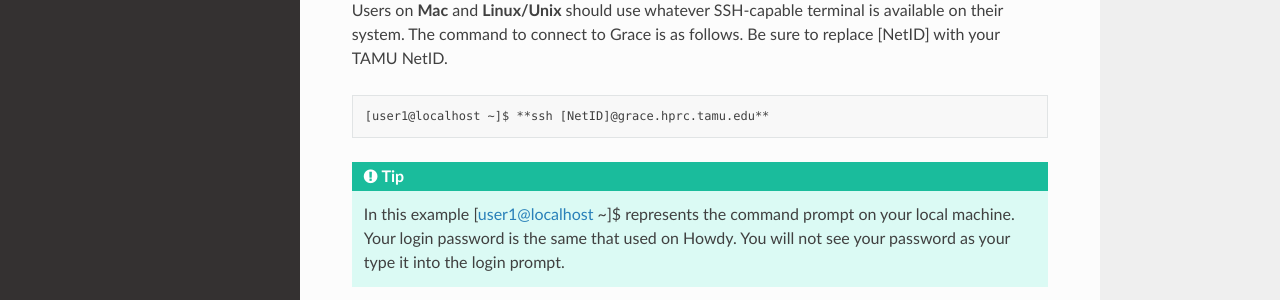
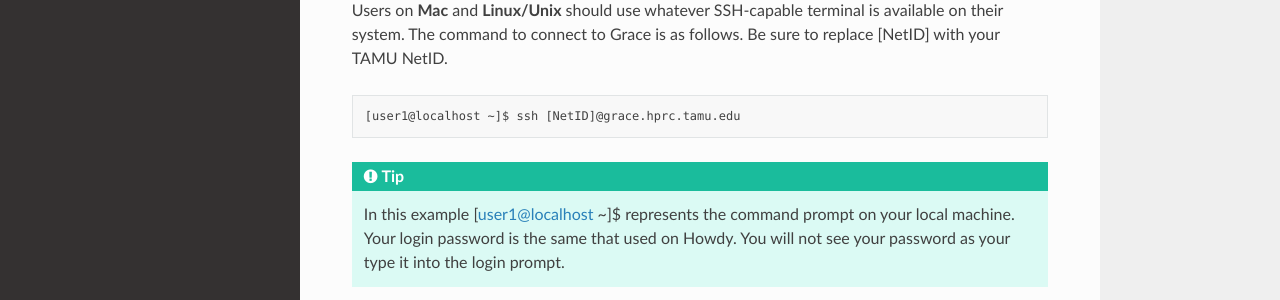
Before and after one commit to EmmanuelDej/rtd-tutorial, a Sphinx documentation site: the page built from docs/grace.rst, in a window 1280 px wide and 1359 px high. Shown: the part 737-1037 px from the top of the window. Built offline with Sphinx 7.4.7 and the Read the Docs theme 2.0.0, drawn with Linux system fonts in a browser that asks for light colours; pages that are not in the unit, such as notebooks, are missing from menus.

```diff
--- a/docs/grace.rst
+++ b/docs/grace.rst
@@ -23,7 +23,7 @@ Users on **Mac** and **Linux/Unix** should use whatever SSH-capable terminal is
 
 .. code-block:: php
 
-  [user1@localhost ~]$ **ssh [NetID]@grace.hprc.tamu.edu**
+  [user1@localhost ~]$ ssh [NetID]@grace.hprc.tamu.edu
 
 .. tip::
   In this example [user1@localhost ~]$ represents the command prompt on your local machine.
```
